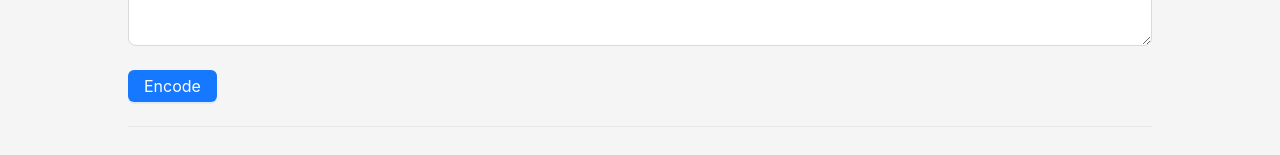
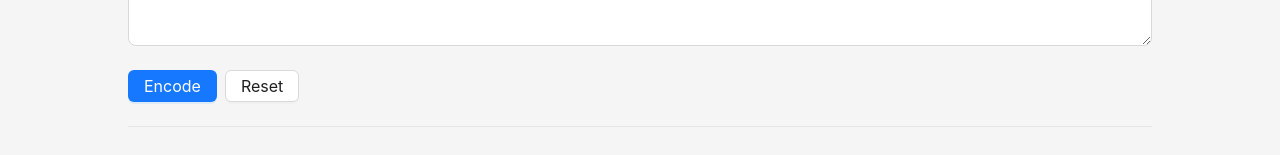
Before and after one commit to igorrybalko/StringUtils, a React (Vite) app: page /base64-encode in a window 1280 px wide. Shown: the part 252-407 px from the top of the page. Built offline with nearby package versions, Linux system fonts and the light colour scheme.

Commit message:
added reset

```diff
--- a/src/views/Base64DecodePage.tsx
+++ b/src/views/Base64DecodePage.tsx
@@ -1,4 +1,4 @@
-import { Button, Form, Input, Divider, notification } from 'antd';
+import { Button, Form, Input, Divider, notification, Space } from 'antd';
 import { useState } from 'react';
 import copy from 'copy-to-clipboard';
 import { Helmet } from 'react-helmet';
@@ -30,6 +30,10 @@ export default function Base64DecodePage() {
   }
  }
 
+ const onReset = () => {
+  setResult('');
+ };
+
  return (
   <div>
    <Helmet>
@@ -58,9 +62,14 @@ export default function Base64DecodePage() {
     </Form.Item>
 
     <Form.Item>
-     <Button type='primary' htmlType='submit'>
-      Decode
-     </Button>
+     <Space>
+      <Button type='primary' htmlType='submit'>
+       Decode
+      </Button>
+      <Button htmlType='reset' onClick={onReset}>
+       Reset
+      </Button>
+     </Space>
     </Form.Item>
    </Form>
    <Divider />
--- a/src/views/Base64EncodePage.tsx
+++ b/src/views/Base64EncodePage.tsx
@@ -1,4 +1,4 @@
-import { Button, Form, Input, Divider, notification } from 'antd';
+import { Button, Form, Input, Divider, notification, Space } from 'antd';
 import { useState } from 'react';
 import copy from 'copy-to-clipboard';
 import { Helmet } from 'react-helmet';
@@ -10,7 +10,15 @@ export default function Base64EncodePage() {
  const [api, contextHolder] = notification.useNotification();
 
  const onFinish = (val: { text: string }) => {
-  setResult(btoa(val.text));
+
+  try {
+    setResult(btoa(val.text));
+   } catch (err) {
+    api.error({
+     message: 'Error',
+     description: 'invalid text',
+    });
+   }
  };
 
  function copyText() {
@@ -21,6 +29,10 @@ export default function Base64EncodePage() {
    });
   }
  }
+
+ const onReset = () => {
+  setResult('');
+ };
 
  return (
   <div>
@@ -48,9 +60,14 @@ export default function Base64EncodePage() {
     </Form.Item>
 
     <Form.Item>
-     <Button type='primary' htmlType='submit'>
-      Encode
-     </Button>
+     <Space>
+      <Button type='primary' htmlType='submit'>
+       Encode
+      </Button>
+      <Button htmlType='reset' onClick={onReset}>
+       Reset
+      </Button>
+     </Space>
     </Form.Item>
    </Form>
    <Divider />
--- a/src/views/CaseConverterPage.tsx
+++ b/src/views/CaseConverterPage.tsx
@@ -1,4 +1,4 @@
-import { Button, Form, Input, Divider, notification, Radio } from 'antd';
+import { Button, Form, Input, Divider, notification, Radio, Space } from 'antd';
 import { useState } from 'react';
 import copy from 'copy-to-clipboard';
 import { Helmet } from 'react-helmet';
@@ -44,6 +44,10 @@ export default function CaseConverterPage() {
   return str.toLowerCase().replace(/\b\w/g, (s) => s.toUpperCase());
  }
 
+ const onReset = () => {
+  setResult('');
+ };
+
  return (
   <div>
    <Helmet>
@@ -85,9 +89,14 @@ export default function CaseConverterPage() {
     </Form.Item>
 
     <Form.Item>
-     <Button type='primary' htmlType='submit'>
-      Convert
-     </Button>
+     <Space>
+      <Button type='primary' htmlType='submit'>
+       Convert
+      </Button>
+      <Button htmlType='reset' onClick={onReset}>
+       Reset
+      </Button>
+     </Space>
     </Form.Item>
    </Form>
    <Divider />
--- a/src/views/Md5GeneratorPage.tsx
+++ b/src/views/Md5GeneratorPage.tsx
@@ -1,4 +1,4 @@
-import { Button, Form, Input, Divider, notification } from 'antd';
+import { Button, Form, Input, Divider, notification, Space } from 'antd';
 import { useState } from 'react';
 import md5 from 'md5';
 import copy from 'copy-to-clipboard';
@@ -22,6 +22,10 @@ export default function Md5GeneratorPage() {
    });
   }
  }
+
+ const onReset = () => {
+  setResult('');
+ };
 
  return (
   <div>
@@ -48,9 +52,14 @@ export default function Md5GeneratorPage() {
     </Form.Item>
 
     <Form.Item>
-     <Button type='primary' htmlType='submit'>
-      Generate
-     </Button>
+     <Space>
+      <Button type='primary' htmlType='submit'>
+       Generate
+      </Button>
+      <Button htmlType='reset' onClick={onReset}>
+       Reset
+      </Button>
+     </Space>
     </Form.Item>
    </Form>
    <Divider />
--- a/src/views/TranslitUrlPage.tsx
+++ b/src/views/TranslitUrlPage.tsx
@@ -1,4 +1,13 @@
-import { Button, Form, Input, Divider, notification, Table, Tag } from 'antd';
+import {
+ Button,
+ Form,
+ Input,
+ Divider,
+ notification,
+ Table,
+ Tag,
+ Space,
+} from 'antd';
 import { useState } from 'react';
 import copy from 'copy-to-clipboard';
 import chunk from 'lodash.chunk';
@@ -233,12 +242,22 @@ export default function TranslitUrlPage() {
   }
  }
 
+ const onReset = () => {
+  setResult('');
+ };
+
  return (
   <div>
    <Helmet>
     <title>Translit URL online</title>
-        <meta name="description" content="Transliteration of Cyrillic into Latin for SEO. Online tool" />
-        <link rel="canonical" href={import.meta.env.VITE_SITE_URL + '/translit-url'} />
+    <meta
+     name='description'
+     content='Transliteration of Cyrillic into Latin for SEO. Online tool'
+    />
+    <link
+     rel='canonical'
+     href={import.meta.env.VITE_SITE_URL + '/translit-url'}
+    />
    </Helmet>
    {contextHolder}
    <h1>Translit URL</h1>
@@ -251,9 +270,14 @@ export default function TranslitUrlPage() {
     </Form.Item>
 
     <Form.Item>
+     <Space>
       <Button type='primary' htmlType='submit'>
        Submit
       </Button>
+      <Button htmlType='reset' onClick={onReset}>
+       Reset
+      </Button>
+     </Space>
     </Form.Item>
    </Form>
    <Divider />
@@ -264,7 +288,8 @@ export default function TranslitUrlPage() {
    </Button>
    <Divider />
    <div>
-        Service transliteration of Cyrillic into Latin for URL for SEF (search engines friendly)
+    Service transliteration of Cyrillic into Latin for URL for SEF (search
+    engines friendly)
    </div>
    <Divider />
    <div>
```
Lines whose indentation alone changed are shown as unchanged.
